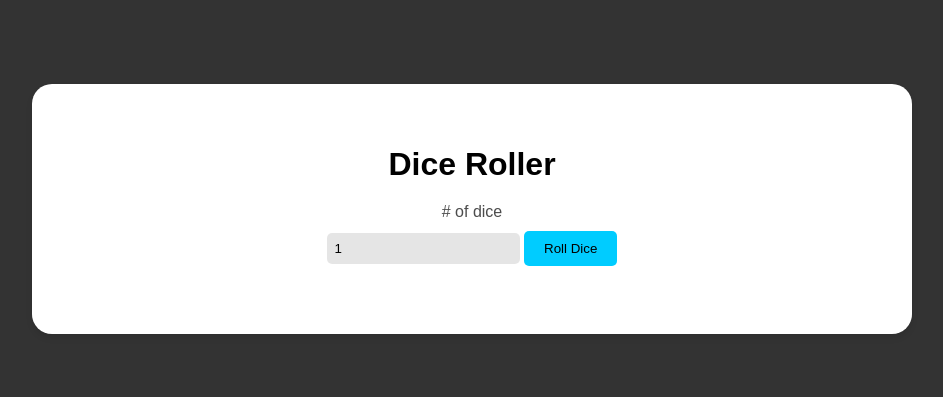
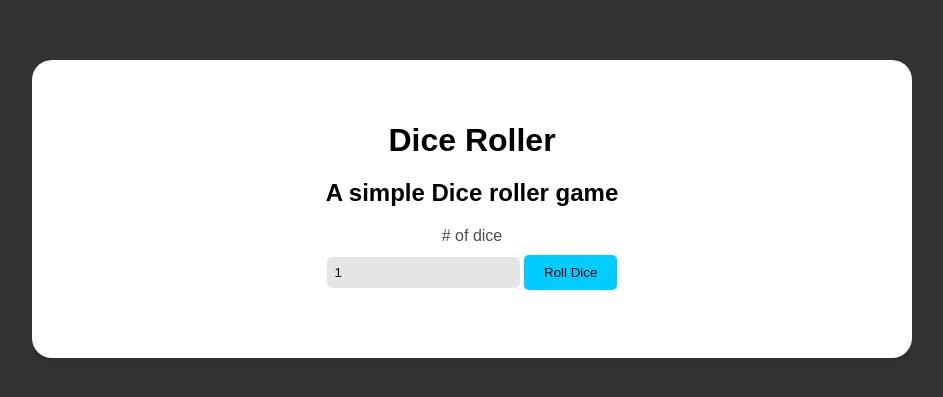
Before and after one commit to ShafHaider007/Dice-Roller, a plain HTML site: page index.html in a window 1280 px wide. Shown: the part 191-588 px from the top of the page, without its empty margins (168-1111 px from the left). Drawn offline with Linux system fonts and the light colour scheme.

Commit message:
update index.html
add a h2 tag

```diff
--- a/index.html
+++ b/index.html
@@ -9,6 +9,7 @@
 <body>
     <div id="container">
         <h1>Dice Roller</h1>
+        <h2>A simple Dice roller game</h2>
         <label for=""># of dice</label>
         <input type="number" name="" id="numofDice" value="1" min="1">
         <button id="button" onclick="rolldice()">Roll Dice</button>
```
